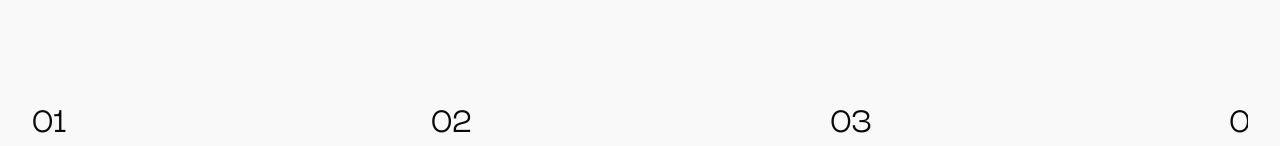
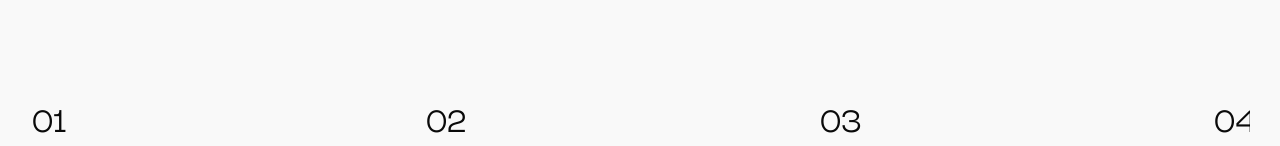
Before and after one commit to MarionGillot/MarionGillot.github.io, a Jekyll site: the page built from index-en.html, in a window 1280 px wide. Shown: the part 734-880 px from the top of the page. Built offline with Jekyll 4.4.1, drawn with Linux system fonts in a browser that asks for light colours; nearby versions of some CDN libraries; some of the changed text lies outside the part shown; grey boxes are pictures that could not be loaded.

```diff
--- a/assets/src/css/bases/media.css
+++ b/assets/src/css/bases/media.css
@@ -22,7 +22,6 @@ figcaption {
 .container__works {
   margin: 30px;
   display: flex;
-  justify-content: center;
 }
 
 .grid__works {
@@ -53,6 +52,34 @@ figcaption {
   scroll-snap-align: start;
 }
 
+@keyframes scroll {
+  0% {
+    transform: translateX(0%);
+  }
+  100% {
+    transform: translateX(-50%);
+  }
+}
+
+@media (min-width: 831px) {
+  .container__works {
+    overflow: hidden;
+  }
+  .grid__works {
+    width: max-content;
+    overflow-x: visible;
+    animation: scroll 90s linear infinite;
+  }
+  .grid__works .overlay-outer {
+    flex: none;
+    width: 30vw;
+  }
+  /* Pause de l'auto-scroll lors du survol */
+  /* .container__works:hover .grid__works {
+    animation-play-state: paused;
+  } */
+}
+
 @media (max-width: 830px) {
   .overlay-outer {
     flex: 0 0 auto;
@@ -68,6 +95,10 @@ figcaption {
 
   .image {
     aspect-ratio: 2 / 1;
+  }
+
+  .desktop-only {
+    display: none;
   }
 }
 /* @media (max-width: 550px) {
--- a/index-en.html
+++ b/index-en.html
@@ -30,7 +30,7 @@ lang: en
   </div>
 </div>
 
-<div class="">
+<div class="fade fade-delay-3 reval">
   <div class="container__works">
     <div class="grid__works">
 
@@ -56,6 +56,27 @@ lang: en
         </div>
       {% endfor %}
 
+      {% assign index = 0 %}
+      {% for project in sorted_projects %}
+        {% if page.lang != project.lang %}{% continue %}{% endif %}
+        {% assign index = index | plus: 1 %}
+        <div class="overlay-outer desktop-only">
+          <p class="content-index">{% if index < 10 %}0{{ index }}{% else %}{{ index }}{% endif %}</p>
+          <a href="{{ project.url | relative_url }}">
+            <img
+              src="{{ project.cover[0].src | relative_url }}"
+              class="image"
+              alt="{{ project.cover[0].alt | escape }}"
+              loading="lazy">
+          </a>
+          <div class="content-details">
+            <p class="content-title">{{ project.name }}</p>
+            <p class="content-date">{{ project.date | date: "%Y" }}</p>
+            <img class="content-arrow" src="{{ 'assets/public/icon/icon_arrow-after.svg' | relative_url }}" alt="" aria-hidden="true" loading="lazy">
+          </div>
+        </div>
+      {% endfor %}
+
     </div>
   </div>
 </div>
```
Also changed, not shown: index.html (+21 -0 lines), assets/src/scss/main.scss (added).
